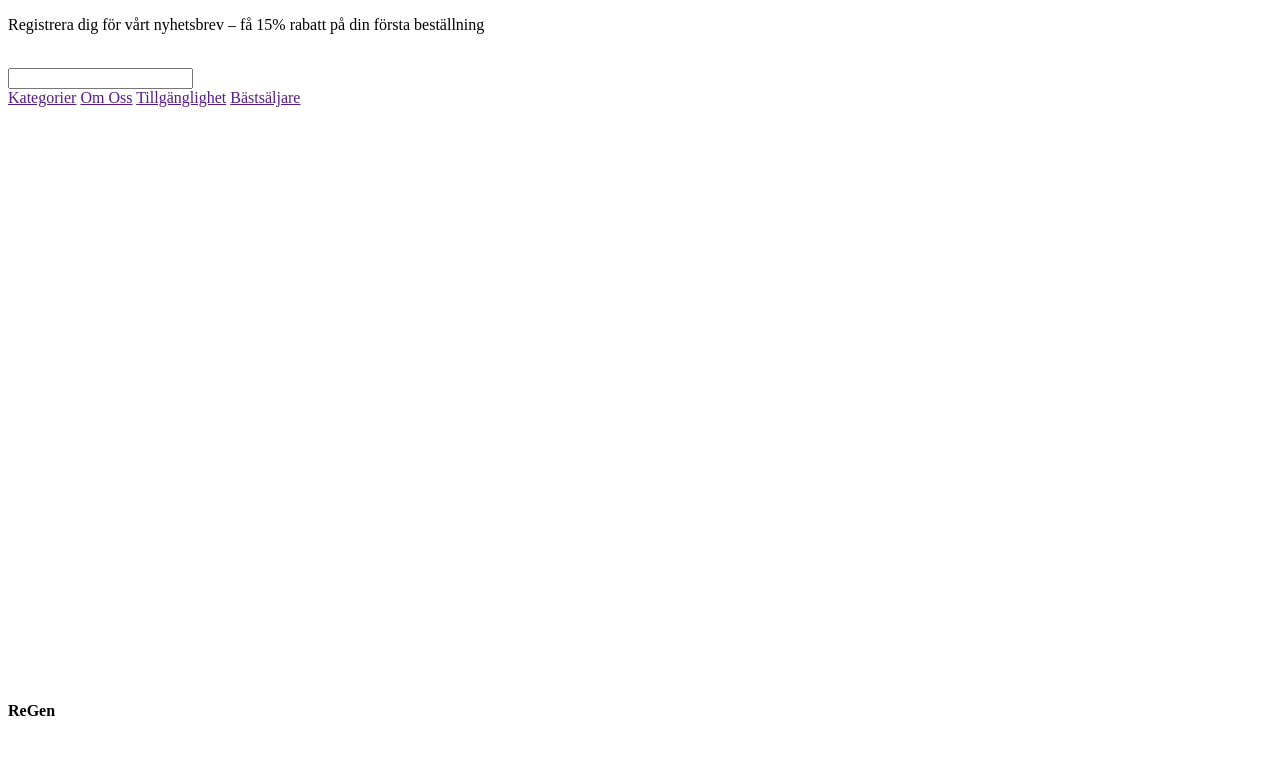
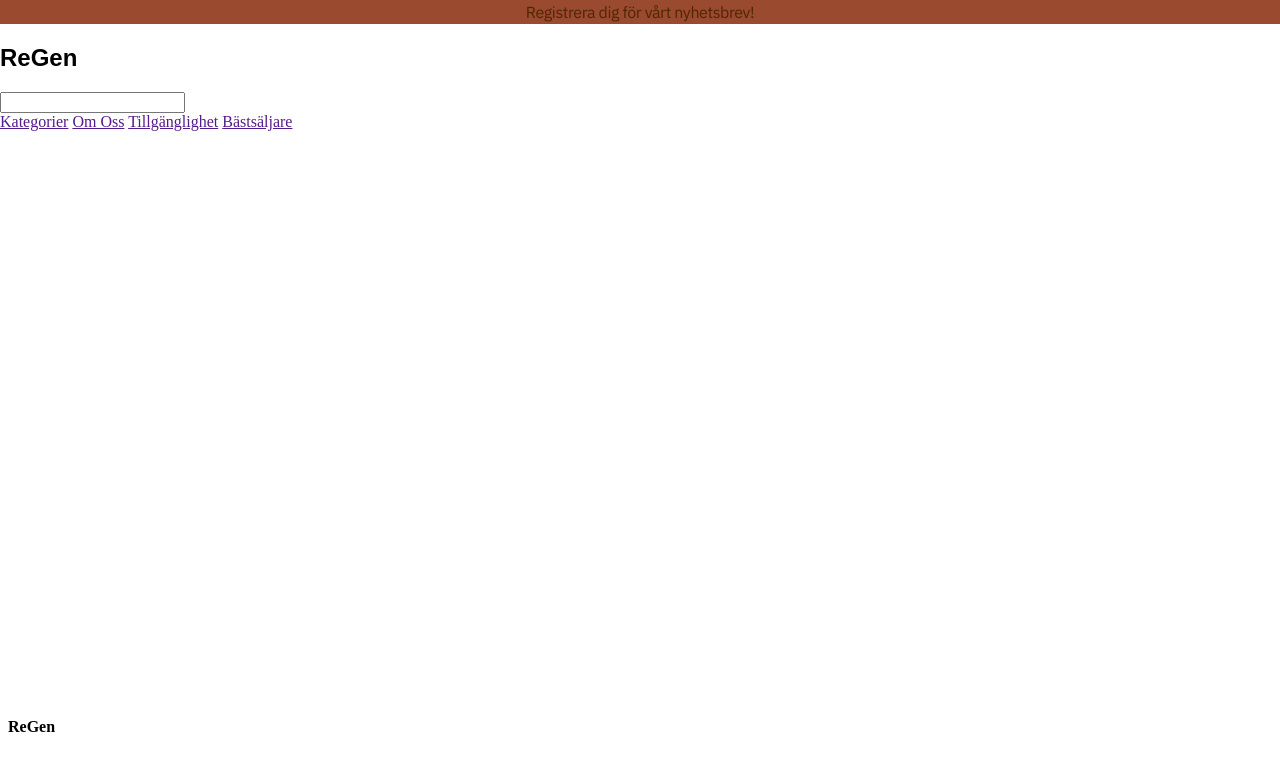
Before and after one commit to JackSvensson/ReGen, a plain HTML site: page greybox/index.html in a window 1280 px wide. Drawn offline with Linux system fonts and the light colour scheme; a web font is replaced by a local one.

Commit message:
Started working on the greybox. Still a lot of work to be done.

```diff
--- a/greybox/index.html
+++ b/greybox/index.html
@@ -4,22 +4,34 @@
     <meta charset="UTF-8" />
     <meta name="viewport" content="width=device-width, initial-scale=1.0" />
     <title>ReGen - Tomorrow's products today</title>
+    <!-- FONTS STUFFS -->
+    <link rel="preconnect" href="https://fonts.googleapis.com" />
+    <link rel="preconnect" href="https://fonts.gstatic.com" crossorigin />
+    <link
+      href="https://fonts.googleapis.com/css2?family=IBM+Plex+Sans:ital,wght@0,100;0,200;0,300;0,400;0,500;0,600;0,700;1,100;1,200;1,300;1,400;1,500;1,600;1,700&display=swap"
+      rel="stylesheet"
+    />
+    <!-- @todo DOWNLOAD THE FONTS AND USE THEM FROM MACHINE -->
+    <link
+      href="https://fonts.cdnfonts.com/css/open-dyslexic"
+      rel="stylesheet"
+    />
+
+    <link rel="stylesheet" href="./styles/header.css" />
+    <link rel="stylesheet" href="./styles/text.css" />
   </head>
   <body>
     <header>
       <div class="nav-container">
         <div class="nav-item nav-newsletter">
-          <!-- @todo Tell designers to check up on their naming convention-->
-          <p>
-            Registrera dig för vårt nyhetsbrev – få 15% rabatt på din första
-            beställning
-          </p>
+          <!-- @todo ADD THE FULL MESSAGE WHEN USING DESKTOP-MODE - MAYBE SOME JAVA HERE, HM?-->
+          <b> Registrera dig för vårt nyhetsbrev! </b>
         </div>
         <nav>
           <div class="nav-container">
             <div class="nav-item">
               <div class="nav-sub-item">
-                <img src="" alt="" />
+                <h1>ReGen</h1>
                 <!-- @todo LOGO GOES HERE -->
                 <form action="" name="header-search">
                   <input type="text" />
--- /dev/null
+++ b/greybox/styles/header.css
@@ -0,0 +1,32 @@
+/* CONNECTED */
+:root {
+  --surface-secondary: #994a2f;
+  --text-primary: #502600;
+}
+
+header {
+  margin: -8px;
+}
+
+.nav-newsletter {
+  background-color: var(--surface-secondary);
+  padding-top: 2px;
+  padding-bottom: 2px;
+  text-align: center;
+}
+
+.nav-sub-item > h1 {
+  font-family: "Open-Dyslexic", sans-serif;
+}
+
+.nav-newsletter > b {
+  color: var(--text-primary);
+  font-family: IBM Plex Sans;
+  font-size: 16px;
+  font-weight: 400;
+  line-height: 20px;
+  letter-spacing: -0.4000000059604645px;
+  text-align: left;
+  text-underline-position: from-font;
+  text-decoration-skip-ink: none;
+}
```
Also changed, not shown: greybox/styles/text.css (added).
